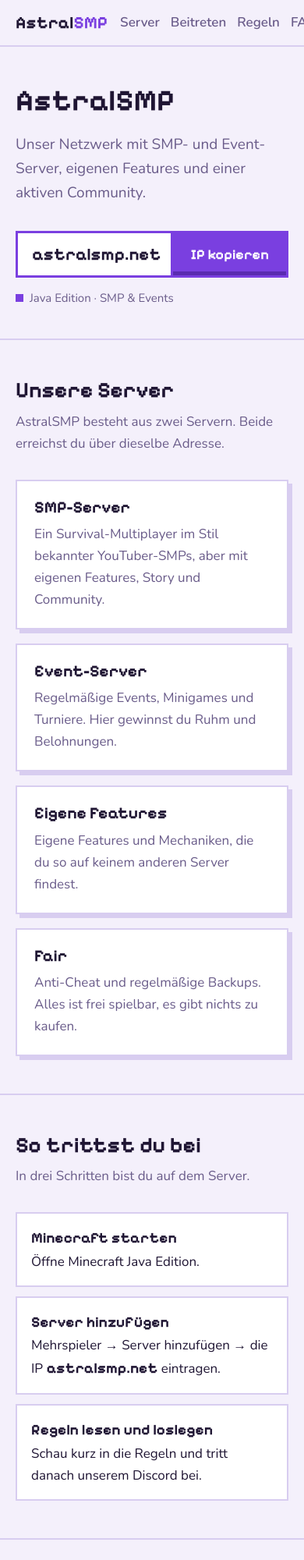
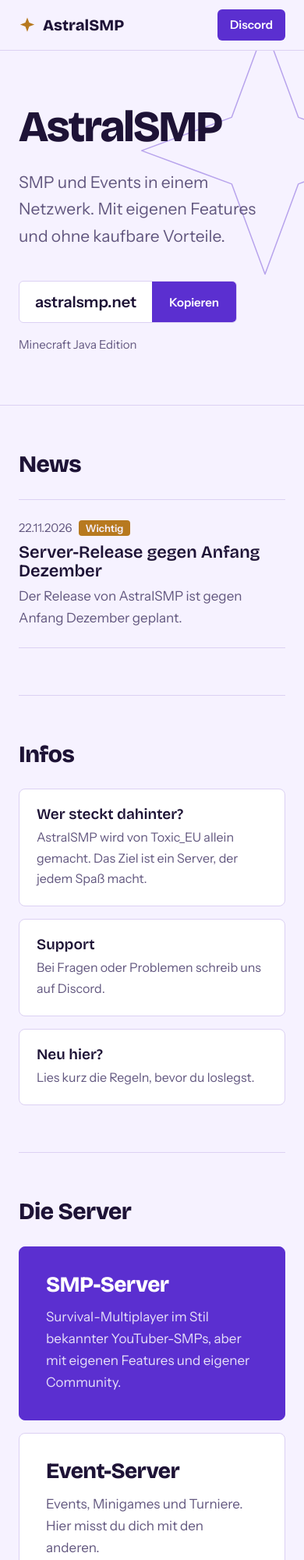
Before and after one commit to Astral-smp669/Astralsmp, a plain HTML site: page index.html in a window 390 px wide. Shown: the top 2000 px of the page at 78% size. Drawn offline with nearby package versions, Linux system fonts and the light colour scheme.

Commit message:
Revise index.html for layout and styling enhancements
Updated meta tags, styles, and content for improved layout and design.

```diff
--- a/index.html
+++ b/index.html
@@ -4,178 +4,278 @@
 <meta charset="utf-8">
 <meta name="viewport" content="width=device-width, initial-scale=1, viewport-fit=cover">
 <title>AstralSMP – Minecraft Netzwerk</title>
+<meta name="description" content="AstralSMP: Minecraft-Netzwerk mit SMP- und Event-Server. Server-IP: astralsmp.net">
+<meta name="theme-color" content="#190f2e">
+<meta property="og:title" content="AstralSMP – Minecraft Netzwerk">
+<meta property="og:description" content="SMP- und Event-Server mit eigenen Features. Server-IP: astralsmp.net">
 <link rel="preconnect" href="https://fonts.googleapis.com">
-<link href="https://fonts.googleapis.com/css2?family=Pixelify+Sans:wght@500;700&family=Nunito:wght@400;600;800&display=swap" rel="stylesheet">
+<link href="https://fonts.googleapis.com/css2?family=Bricolage+Grotesque:wght@600;800&family=Instrument+Sans:wght@400;500;600&display=swap" rel="stylesheet">
 <style>
 :root{
-  --bg:#120d1f; --panel:#1c1530; --line:#33275a; --text:#ece6fa; --muted:#a99ccb;
-  --accent:#a66bff; --accent-ink:#12082a; --shade:#7a3fe0;
-  color-scheme:dark;
-  box-sizing:border-box; padding-top:env(safe-area-inset-top,0px); padding-bottom:env(safe-area-inset-bottom,0px);
+  --bg:#190f2e; --panel:#22153f; --line:#3b2a66; --text:#f5f1ff; --muted:#b2a6d1;
+  --accent:#c4a1ff; --on-accent:#1a0f30; --gold:#ffcf5c;
+  color-scheme:dark; box-sizing:border-box;
+  padding-top:env(safe-area-inset-top,0px); padding-bottom:env(safe-area-inset-bottom,0px);
 }
 @media (prefers-color-scheme: light){
-  :root:not([data-theme="dark"]){--bg:#f4f0fb;--panel:#ffffff;--line:#d8cdf0;--text:#1f1533;--muted:#6a5c8a;--accent:#7a3fe0;--accent-ink:#fff;--shade:#5a2bb0;color-scheme:light}
+  :root:not([data-theme="dark"]){--bg:#f6f2ff;--panel:#ffffff;--line:#dcd1f3;--text:#1e1336;--muted:#62577f;--accent:#5b2fd0;--on-accent:#ffffff;--gold:#b7791f;color-scheme:light}
 }
-:root[data-theme="light"]{--bg:#f4f0fb;--panel:#ffffff;--line:#d8cdf0;--text:#1f1533;--muted:#6a5c8a;--accent:#7a3fe0;--accent-ink:#fff;--shade:#5a2bb0;color-scheme:light}
+:root[data-theme="light"]{--bg:#f6f2ff;--panel:#ffffff;--line:#dcd1f3;--text:#1e1336;--muted:#62577f;--accent:#5b2fd0;--on-accent:#ffffff;--gold:#b7791f;color-scheme:light}
 *,*::before,*::after{box-sizing:inherit}
-html{scroll-padding-top:70px;scroll-behavior:smooth}
-body{margin:0;background:var(--bg);color:var(--text);font:400 17px/1.65 Nunito,system-ui,sans-serif}
-h1,h2,h3{font-family:'Pixelify Sans',monospace,sans-serif;font-weight:700;line-height:1.15;margin:0}
+html{scroll-padding-top:80px;scroll-behavior:smooth}
+body{margin:0;background:var(--bg);color:var(--text);font:400 17px/1.65 "Instrument Sans",system-ui,sans-serif}
+body::before{content:"";position:fixed;inset:0 0 auto;height:env(safe-area-inset-top,0px);background:var(--bg);z-index:11}
+h1,h2,h3{font-family:"Bricolage Grotesque","Instrument Sans",sans-serif;margin:0;line-height:1.05}
 a{color:inherit}
-:focus-visible{outline:3px solid var(--accent);outline-offset:3px}
-.wrap{max-width:960px;margin:0 auto;padding:0 20px}
+:focus-visible{outline:2px solid var(--accent);outline-offset:3px}
+.wrap{max-width:1040px;margin:0 auto;padding:0 24px}
 
-nav{position:sticky;top:0;z-index:5;background:var(--bg);border-bottom:2px solid var(--line)}
-nav .wrap{display:flex;align-items:center;justify-content:space-between;gap:16px;height:58px;overflow-x:auto}
-.logo{font-family:'Pixelify Sans',monospace;font-weight:700;font-size:22px;text-decoration:none;white-space:nowrap}
-.logo span{color:var(--accent)}
-nav ul{display:flex;gap:20px;list-style:none;margin:0;padding:0}
-nav li a{text-decoration:none;color:var(--muted);font-weight:600;white-space:nowrap}
-nav li a:hover{color:var(--text)}
+header.nav{position:sticky;top:env(safe-area-inset-top,0px);z-index:10;background:var(--bg);border-bottom:1px solid var(--line)}
+.nav .wrap{display:flex;align-items:center;justify-content:space-between;height:64px;gap:24px}
+.logo{display:flex;align-items:center;gap:9px;font:800 20px "Bricolage Grotesque",sans-serif;text-decoration:none}
+.logo svg{width:22px;height:22px;color:var(--gold)}
+.nav nav{display:flex;align-items:center;gap:28px}
+.nav nav a{text-decoration:none;color:var(--muted);font-weight:500;font-size:15px}
+.nav nav a:hover{color:var(--text)}
+.nav nav a.pill{color:var(--on-accent);background:var(--accent);padding:8px 16px;border-radius:6px;font-weight:600}
+.nav nav a.pill:hover{color:var(--on-accent);opacity:.9}
 
-.hero{padding:72px 0 56px;border-bottom:2px solid var(--line);
-  background:
-    linear-gradient(var(--bg) 0 0) padding-box,
-    repeating-linear-gradient(90deg,transparent 0 47px,var(--line) 47px 48px);
-  background-blend-mode:normal}
-.hero h1{font-size:clamp(38px,8vw,72px);max-width:12ch}
-.hero p.lead{max-width:48ch;color:var(--muted);font-size:19px;margin:18px 0 32px}
-.ip{display:flex;flex-wrap:wrap;align-items:stretch;gap:0;max-width:520px;border:3px solid var(--accent);background:var(--panel)}
-.ip code{flex:1;min-width:180px;padding:14px 18px;font:700 22px 'Pixelify Sans',monospace;display:flex;align-items:center}
-.ip button{border:0;background:var(--accent);color:var(--accent-ink);font:700 18px 'Pixelify Sans',monospace;padding:0 22px;min-height:52px;cursor:pointer;border-left:3px solid var(--accent);box-shadow:inset 0 -5px 0 var(--shade)}
-.ip button:active{transform:translateY(2px)}
-.status{margin-top:14px;color:var(--muted);font-size:15px}
-.dot{display:inline-block;width:10px;height:10px;background:var(--accent);margin-right:8px}
+.btn{display:inline-flex;align-items:center;justify-content:center;min-height:48px;padding:0 24px;border-radius:6px;font:600 16px "Instrument Sans",sans-serif;text-decoration:none;border:1.5px solid var(--accent);color:var(--accent);background:transparent;cursor:pointer}
+.btn:hover{background:var(--accent);color:var(--on-accent)}
+.btn.solid{background:var(--accent);color:var(--on-accent)}
+.btn.solid:hover{opacity:.9}
 
-section{padding:64px 0;border-bottom:2px solid var(--line)}
-section h2{font-size:clamp(28px,5vw,40px);margin-bottom:10px}
-section .sub{color:var(--muted);max-width:56ch;margin:0 0 32px}
-.grid{display:grid;grid-template-columns:repeat(auto-fit,minmax(240px,1fr));gap:18px}
-.card{background:var(--panel);border:2px solid var(--line);padding:22px;box-shadow:5px 5px 0 var(--line)}
-.card h3{font-size:21px;margin-bottom:8px}
-.card p{margin:0;color:var(--muted)}
+.hero{position:relative;overflow:hidden;padding:112px 0 104px;border-bottom:1px solid var(--line)}
+.hero .star{position:absolute;right:-120px;top:50%;width:560px;height:560px;transform:translateY(-50%);color:var(--accent);opacity:.4;pointer-events:none}
+.hero .star path{fill:none;stroke:currentColor;stroke-width:1.5px;vector-effect:non-scaling-stroke;stroke-linejoin:round}
+.hero .wrap{position:relative}
+.hero h1{font-weight:800;font-size:clamp(56px,12vw,132px);letter-spacing:-.035em;line-height:.92;margin-bottom:28px}
+.hero .lead{max-width:38ch;font-size:21px;color:var(--muted);margin:0 0 40px}
+.ip{display:inline-flex;align-items:stretch;border:1.5px solid var(--line);border-radius:6px;background:var(--panel);overflow:hidden;max-width:100%}
+.ip span{display:flex;align-items:center;padding:0 20px;font:600 20px "Instrument Sans",sans-serif}
+.ip button{border:0;background:var(--accent);color:var(--on-accent);font:600 15px "Instrument Sans",sans-serif;padding:0 22px;min-height:52px;cursor:pointer}
+.ip button:hover{opacity:.9}
+.hint{margin:16px 0 0;font-size:15px;color:var(--muted)}
 
-ol.rules{margin:0;padding:0;list-style:none;counter-reset:r;display:grid;gap:12px;max-width:680px}
-ol.rules li{counter-increment:r;display:flex;gap:16px;background:var(--panel);border:2px solid var(--line);padding:16px 18px}
-ol.rules li::before{content:counter(r);font:700 22px 'Pixelify Sans',monospace;color:var(--accent);min-width:1.4em}
+.sec{display:grid;grid-template-columns:200px 1fr;gap:48px;padding:88px 0;border-bottom:1px solid var(--line)}
+.sec>h2{font-size:30px;font-weight:800;letter-spacing:-.02em}
 
-.steps{display:grid;gap:12px;max-width:680px;margin:0;padding:0;list-style:none}
-.steps li{background:var(--panel);border:2px solid var(--line);padding:16px 18px}
-.steps b{font-family:'Pixelify Sans',monospace;font-size:19px}
+.panels{display:grid;grid-template-columns:1fr 1fr;gap:16px}
+.panel{border-radius:8px;padding:34px;border:1.5px solid var(--line);background:var(--panel)}
+.panel.fill{background:var(--accent);border-color:var(--accent);color:var(--on-accent)}
+.panel h3{font-size:28px;font-weight:800;letter-spacing:-.02em;margin-bottom:12px}
+.panel p{margin:0;color:var(--muted)}
+.panel.fill p{color:var(--on-accent);opacity:.85}
+.feat{display:grid;grid-template-columns:repeat(3,1fr);gap:32px;margin-top:48px}
+.feat div{border-top:1.5px solid var(--line);padding-top:18px}
+.feat h3{font-size:19px;font-weight:600;margin-bottom:6px;letter-spacing:-.005em}
+.feat p{margin:0;color:var(--muted);font-size:16px}
 
-details{background:var(--panel);border:2px solid var(--line);padding:14px 18px;max-width:680px;margin-bottom:10px}
-summary{cursor:pointer;font-weight:800}
-details p{margin:10px 0 0;color:var(--muted)}
+ol.steps,ul.rules{list-style:none;margin:0;padding:0}
+ol.steps li{display:grid;grid-template-columns:56px 1fr 1.3fr;gap:20px;align-items:baseline;padding:22px 0;border-top:1.5px solid var(--line)}
+ol.steps li:last-child,ul.rules li:last-child{border-bottom:1.5px solid var(--line)}
+.num{font:800 30px "Bricolage Grotesque",sans-serif;color:var(--accent)}
+ol.steps h3{font-size:21px;font-weight:600}
+ol.steps p{margin:0;color:var(--muted)}
+ol.steps b{color:var(--text);font-weight:600}
+ul.rules li{padding:20px 0;border-top:1.5px solid var(--line);font-size:19px}
 
-.links{display:flex;flex-wrap:wrap;gap:14px}
-.btn{display:inline-block;text-decoration:none;font:700 18px 'Pixelify Sans',monospace;padding:13px 22px;border:3px solid var(--accent);color:var(--text);background:var(--panel)}
-.btn.main{background:var(--accent);color:var(--accent-ink);box-shadow:inset 0 -5px 0 var(--shade)}
-.btn:hover{filter:brightness(1.1)}
+.faq details{border-top:1.5px solid var(--line)}
+.faq details:last-child{border-bottom:1.5px solid var(--line)}
+summary{cursor:pointer;font-weight:600;font-size:19px;padding:22px 0;list-style:none;display:flex;justify-content:space-between;gap:16px}
+summary::-webkit-details-marker{display:none}
+summary::after{content:"+";color:var(--accent);font-size:26px;line-height:1}
+details[open] summary::after{content:"–"}
+details p{margin:-6px 0 22px;color:var(--muted);max-width:52ch}
 
-footer{padding:34px 0;color:var(--muted);font-size:14px}
+.band{background:var(--accent);color:var(--on-accent);padding:80px 0}
+.band .wrap{display:flex;flex-wrap:wrap;align-items:center;justify-content:space-between;gap:32px}
+.band h2{font-size:clamp(34px,6vw,56px);font-weight:800;letter-spacing:-.03em;margin-bottom:10px}
+.band p{margin:0;font-size:19px;opacity:.85}
+.band .btns{display:flex;flex-wrap:wrap;gap:12px}
+.band .btn{border-color:var(--on-accent);color:var(--on-accent)}
+.band .btn:hover{background:var(--on-accent);color:var(--accent)}
+.band .btn.solid{background:var(--on-accent);color:var(--accent)}
+.band .btn.solid:hover{opacity:.9}
+
+footer{padding:32px 0;color:var(--muted);font-size:14px}
+footer .wrap{display:flex;flex-wrap:wrap;justify-content:space-between;gap:12px}
+
+.sec[hidden]{display:none}
+.news{display:grid;grid-template-columns:150px 1fr;gap:20px;padding:24px 0;border-top:1.5px solid var(--line)}
+.news:last-child{border-bottom:1.5px solid var(--line)}
+.news .meta{display:flex;flex-direction:column;align-items:flex-start;gap:8px;color:var(--muted);font-size:15px}
+.badge{background:var(--gold);color:var(--bg);font:600 13px "Instrument Sans",sans-serif;padding:2px 9px;border-radius:4px}
+.news h3{font-size:22px;font-weight:600;margin-bottom:6px}
+.news p{margin:0;color:var(--muted)}
+.more{display:inline-block;margin-top:10px;color:var(--accent);font-weight:600}
+.empty{margin:0;color:var(--muted)}
+.infos{display:grid;grid-template-columns:repeat(auto-fit,minmax(240px,1fr));gap:16px}
+.info{border:1.5px solid var(--line);border-radius:8px;background:var(--panel);padding:22px}
+.info h3{font-size:19px;font-weight:600;margin-bottom:6px}
+.info p{margin:0;color:var(--muted);font-size:16px}
+@media (max-width:820px){.news{grid-template-columns:1fr;gap:8px}.news .meta{flex-direction:row;align-items:center}}
 @media (prefers-reduced-motion:reduce){html{scroll-behavior:auto}}
-@media (max-width:640px){nav ul{gap:14px}.hero{padding:48px 0 40px}section{padding:48px 0}}
+@media (max-width:820px){
+  .sec{grid-template-columns:1fr;gap:28px;padding:60px 0}
+  .panels,.feat{grid-template-columns:1fr}
+  ol.steps li{grid-template-columns:44px 1fr;row-gap:4px}
+  ol.steps li p{grid-column:2}
+  .hero{padding:72px 0 64px}
+  .hero .star{width:380px;height:380px;right:-140px;top:30%}
+  .nav nav a:not(.pill){display:none}
+}
 </style>
 </head>
 <body>
 
+<header class="nav">
+  <div class="wrap">
+    <a class="logo" href="#top" aria-label="AstralSMP Startseite">
+      <svg viewBox="0 0 24 24" fill="currentColor" aria-hidden="true"><path d="M12 1.5l2.7 7.3 7.3 2.7-7.3 2.7L12 21.5l-2.7-7.3L2 11.5l7.3-2.7z"/></svg>
+      AstralSMP
+    </a>
     <nav>
-  <div class="wrap">
-    <a class="logo" href="#top">Astral<span>SMP</span></a>
-    <ul>
-      <li><a href="#about">Server</a></li>
-      <li><a href="#join">Beitreten</a></li>
-      <li><a href="#rules">Regeln</a></li>
-      <li><a href="#faq">FAQ</a></li>
-      <li><a href="#contact">Kontakt</a></li>
-    </ul>
-  </div>
+      <a href="#news">News</a>
+      <a href="#infos">Infos</a>
+      <a href="#server">Server</a>
+      <a href="#join">Beitreten</a>
+      <a href="#rules">Regeln</a>
+      <a href="#faq">Fragen</a>
+      <a class="pill" href="https://discord.gg/74FPNwA3fn" target="_blank" rel="noopener">Discord</a>
     </nav>
-
-<header class="hero" id="top">
-  <div class="wrap">
-    <h1>AstralSMP</h1>
-    <p class="lead">Unser Netzwerk mit SMP- und Event-Server, eigenen Features und einer aktiven Community.</p>
-    <div class="ip">
-      <code id="ip">astralsmp.net</code>
-      <button id="copy" type="button">IP kopieren</button>
-    </div>
-    <div class="status"><span class="dot"></span>Java Edition · SMP &amp; Events</div>
   </div>
 </header>
 
-<section id="about">
+<main id="top">
+  <div class="hero">
+    <svg class="star" viewBox="0 0 24 24" aria-hidden="true"><path d="M12 1.5l2.7 7.3 7.3 2.7-7.3 2.7L12 21.5l-2.7-7.3L2 11.5l7.3-2.7z"/></svg>
     <div class="wrap">
-    <h2>Unsere Server</h2>
-    <p class="sub">AstralSMP besteht aus zwei Servern. Beide erreichst du über dieselbe Adresse.</p>
-    <div class="grid">
-      <div class="card"><h3>SMP-Server</h3><p>Ein Survival-Multiplayer im Stil bekannter YouTuber-SMPs, aber mit eigenen Features, Story und Community.</p></div>
-      <div class="card"><h3>Event-Server</h3><p>Regelmäßige Events, Minigames und Turniere. Hier gewinnst du Ruhm und Belohnungen.</p></div>
-      <div class="card"><h3>Eigene Features</h3><p>Eigene Features und Mechaniken, die du so auf keinem anderen Server findest.</p></div>
-      <div class="card"><h3>Fair</h3><p>Anti-Cheat und regelmäßige Backups. Alles ist frei spielbar, es gibt nichts zu kaufen.</p></div>
+      <h1>AstralSMP</h1>
+      <p class="lead">SMP und Events in einem Netzwerk. Mit eigenen Features und ohne kaufbare Vorteile.</p>
+      <div class="ip">
+        <span id="ip">astralsmp.net</span>
+        <button id="copy" type="button">Kopieren</button>
+      </div>
+      <p class="hint">Minecraft Java Edition</p>
+    </div>
+  </div>
+
+  <div class="wrap">
+    <section class="sec" id="news">
+      <h2>News</h2>
+      <div id="news-list"></div>
+    </section>
+
+    <section class="sec" id="infos">
+      <h2>Infos</h2>
+      <div class="infos" id="info-list"></div>
+    </section>
+
+    <section class="sec" id="server">
+      <h2>Die Server</h2>
+      <div>
+        <div class="panels">
+          <div class="panel fill">
+            <h3>SMP-Server</h3>
+            <p>Survival-Multiplayer im Stil bekannter YouTuber-SMPs, aber mit eigenen Features und eigener Community.</p>
+          </div>
+          <div class="panel">
+            <h3>Event-Server</h3>
+            <p>Events, Minigames und Turniere. Hier misst du dich mit den anderen.</p>
+          </div>
+        </div>
+        <div class="feat">
+          <div><h3>Eigene Features</h3><p>Mechaniken, die du auf anderen Servern nicht findest.</p></div>
+          <div><h3>Aktive Community</h3><p>Das Team ist auf Discord für dich erreichbar.</p></div>
+          <div><h3>Kostenlos</h3><p>Alles ist frei spielbar. Es gibt nichts zu kaufen.</p></div>
         </div>
       </div>
     </section>
 
-<section id="join">
-  <div class="wrap">
-    <h2>So trittst du bei</h2>
-    <p class="sub">In drei Schritten bist du auf dem Server.</p>
+    <section class="sec" id="join">
+      <h2>Beitreten</h2>
       <ol class="steps">
-      <li><b>Minecraft starten</b><br>Öffne Minecraft Java Edition.</li>
-      <li><b>Server hinzufügen</b><br>Mehrspieler → Server hinzufügen → die IP <b>astralsmp.net</b> eintragen.</li>
-      <li><b>Regeln lesen und loslegen</b><br>Schau kurz in die Regeln und tritt danach unserem Discord bei.</li>
+        <li><span class="num">1</span><h3>Minecraft starten</h3><p>Öffne Minecraft Java Edition.</p></li>
+        <li><span class="num">2</span><h3>Server hinzufügen</h3><p>Mehrspieler, dann Server hinzufügen, und <b>astralsmp.net</b> eintragen.</p></li>
+        <li><span class="num">3</span><h3>Loslegen</h3><p>Regeln lesen und auf Discord vorbeischauen.</p></li>
       </ol>
-  </div>
     </section>
 
-<section id="rules">
-  <div class="wrap">
+    <section class="sec" id="rules">
       <h2>Regeln</h2>
-    <p class="sub">Damit alle Spaß haben, gelten diese Regeln. Passe sie an deinen Server an.</p>
-    <ol class="rules">
+      <ul class="rules">
         <li>Leichte Beleidigungen sind erlaubt. Echtes Mobbing, Hass und Drohungen nicht.</li>
         <li>Griefing ist erlaubt. Du darfst fremde Bauten zerstören.</li>
         <li>Keine Hacks, Cheats oder unfairen Mods.</li>
         <li>Kein Spam und keine Werbung für andere Server.</li>
         <li>Den Anweisungen des Teams ist Folge zu leisten.</li>
-    </ol>
+      </ul>
+    </section>
+
+    <section class="sec" id="faq" style="border-bottom:0">
+      <h2>Fragen</h2>
+      <div class="faq">
+        <details><summary>Kostet der Server etwas?</summary><p>Nein. Beide Server sind kostenlos und es gibt keine kaufbaren Vorteile.</p></details>
+        <details><summary>Wie werde ich ins Team aufgenommen?</summary><p>Schreib uns auf Discord, wenn du Teil des Teams werden möchtest.</p></details>
+        <details><summary>Was mache ich bei einem Problem?</summary><p>Schreib uns auf Discord. Das Team hilft dir weiter.</p></details>
       </div>
     </section>
+  </div>
 
-<section id="faq">
+  <div class="band" id="contact">
     <div class="wrap">
-    <h2>Häufige Fragen</h2>
-    <p class="sub">Kurze Antworten auf das, was Spieler am häufigsten fragen.</p>
-    <details><summary>Kostet der Server etwas?</summary><p>Nein. Beide Server sind kostenlos und es gibt keine kaufbaren Vorteile.</p></details>
-    <details><summary>Wie werde ich ins Team aufgenommen?</summary><p>Schreib uns auf Discord, wenn du Teil des Teams werden möchtest.</p></details>
-    <details><summary>Was mache ich bei einem Problem?</summary><p>Schreibe uns auf Discord. Das Team hilft dir weiter.</p></details>
+      <div>
+        <h2>Schreib uns auf Discord.</h2>
+        <p>Fragen, Bewerbungen oder einfach mal reinschauen.</p>
       </div>
-</section>
-
-<section id="contact" style="border-bottom:0">
-  <div class="wrap">
-    <h2>Komm in die Community</h2>
-    <p class="sub">Neuigkeiten, Support und Mitspieler findest du auf unseren Kanälen.</p>
-    <div class="links">
-      <a class="btn main" href="https://discord.gg/74FPNwA3fn" target="_blank" rel="noopener">Discord beitreten</a>
+      <div class="btns">
+        <a class="btn solid" href="https://discord.gg/74FPNwA3fn" target="_blank" rel="noopener">Discord beitreten</a>
         <a class="btn" href="https://www.tiktok.com/@astralsmp.net" target="_blank" rel="noopener">TikTok</a>
       </div>
     </div>
-</section>
+  </div>
+</main>
 
 <footer>
-  <div class="wrap">© 2026 AstralSMP. Nicht mit Mojang oder Microsoft verbunden.</div>
+  <div class="wrap">
+    <span>© 2026 AstralSMP</span>
+    <span>Nicht mit Mojang oder Microsoft verbunden.</span>
+  </div>
 </footer>
 
 <script>
+var NEWS = [
+  { datum: "22.11.2026", titel: "Server-Release gegen Anfang Dezember", text: "Der Release von AstralSMP ist gegen Anfang Dezember geplant.", wichtig: true }
+];
+var INFOS = [
+  { titel: "Wer steckt dahinter?", text: "AstralSMP wird von Toxic_EU allein gemacht. Das Ziel ist ein Server, der jedem Spaß macht." },
+  { titel: "Support", text: "Bei Fragen oder Problemen schreib uns auf Discord." },
+  { titel: "Neu hier?", text: "Lies kurz die Regeln, bevor du loslegst." }
+];
+</script>
+<script>
 (function(){
+  function el(t,c,x){var e=document.createElement(t);if(c)e.className=c;if(x!=null)e.textContent=x;return e}
+  var nl=document.getElementById('news-list');
+  if(NEWS.length){NEWS.forEach(function(n){
+    var a=el('article','news');
+    var m=el('div','meta');m.appendChild(el('span',null,n.datum||''));
+    if(n.wichtig)m.appendChild(el('span','badge','Wichtig'));
+    a.appendChild(m);
+    var b=el('div');b.appendChild(el('h3',null,n.titel||''));
+    if(n.text)b.appendChild(el('p',null,n.text));
+    if(n.link){var l=el('a','more','Mehr erfahren');l.href=n.link;l.target='_blank';l.rel='noopener';b.appendChild(l)}
+    a.appendChild(b);nl.appendChild(a)
+  })}else{nl.appendChild(el('p','empty','Noch keine News.'))}
+  var il=document.getElementById('info-list');
+  if(INFOS.length){INFOS.forEach(function(i){var d=el('div','info');d.appendChild(el('h3',null,i.titel||''));d.appendChild(el('p',null,i.text||''));il.appendChild(d)})}else{document.getElementById('infos').hidden=true}
   var btn=document.getElementById('copy'),ip=document.getElementById('ip');
   btn.addEventListener('click',function(){
     var t=ip.textContent.trim();
-    function done(){btn.textContent='Kopiert';setTimeout(function(){btn.textContent='IP kopieren'},1600)}
-    try{navigator.clipboard.writeText(t).then(done,function(){sel()})}catch(e){sel()}
+    function done(){btn.textContent='Kopiert';setTimeout(function(){btn.textContent='Kopieren'},1600)}
     function sel(){var r=document.createRange();r.selectNodeContents(ip);var s=getSelection();s.removeAllRanges();s.addRange(r);btn.textContent='Markiert'}
+    try{navigator.clipboard.writeText(t).then(done,sel)}catch(e){sel()}
   });
 })();
 </script>
```
Lines whose indentation alone changed are shown as unchanged.
